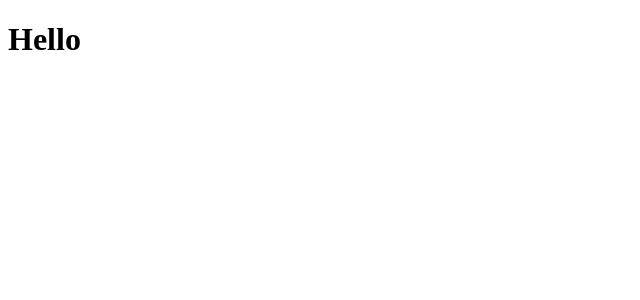
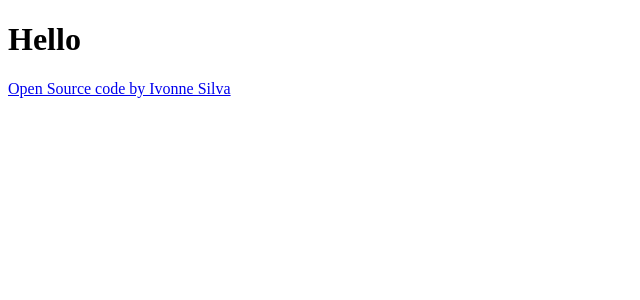
Before and after one commit to ivs-silva/silk-weather-app, a React (Create React App) app: page / in a window 1280 px wide. Shown: the top 300 px of the page, without its empty margins (0-640 px from the left). Built offline with nearby package versions, Linux system fonts and the light colour scheme.

Commit message:
Added Github repo url

```diff
--- a/src/App.js
+++ b/src/App.js
@@ -10,6 +10,9 @@ export default function App() {
 
         </h1>
 
+        <footer>
+        <a href="https://github.com/ivs-silva/silk-weather-app">Open Source code by Ivonne Silva</a>
+        </footer>
 
     </div>
   );
```
